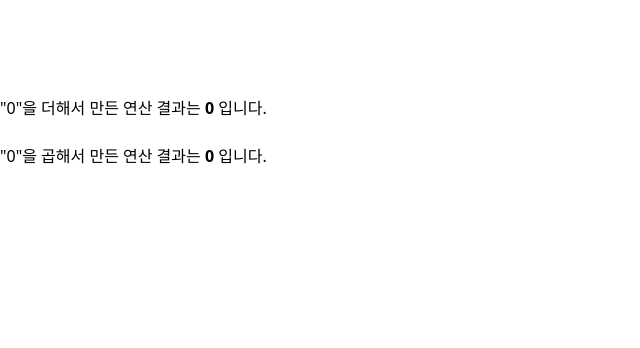
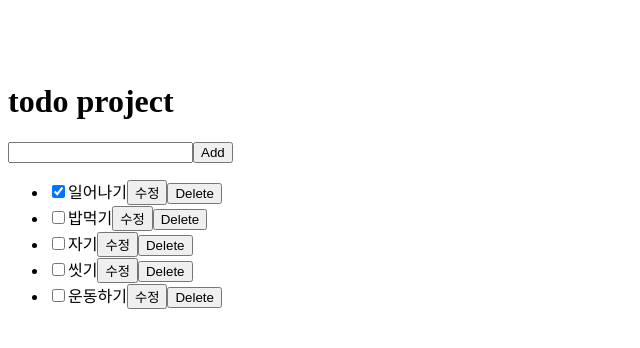
Before and after one commit to jsmin6330/react_studySm, a React (Vite) app: page / in a window 1280 px wide. Shown: the top 348 px of the page, without its empty margins (0-640 px from the left). Built offline with nearby package versions, Linux system fonts and the light colour scheme.

Commit message:
TodoList와 useState 1

```diff
--- a/src/App.jsx
+++ b/src/App.jsx
@@ -7,6 +7,7 @@ import { SelectBox } from "./samplePage/SelectBox.useState"
 import { Table } from "./samplePage/Table"
 import { HeavyJobComponent, HeavyJobComponent2, MemoHeavyJobComponent, MemoHeavyJobComponent2 } from "./samplePage/MemoComponent.react.Memo"
 import { useState, useMemo } from "react"
+import {TodoMain} from "./samplePage/TodoProject/TodoMain"
 
 function App() {
   const [plusNum, setPlusNum] = useState(0);
@@ -33,12 +34,14 @@ function App() {
       <ChildComponent title={"제목5"} content={"내용을 작성해요"}/> */}
 
 
-      <input type="number" onChange={(e) => setPlusNum(e.target.value)} />
+      {/* <input type="number" onChange={(e) => setPlusNum(e.target.value)} /> */}
       {/* <HeavyJobComponent num={Number(plusNum)} /> */}
-      <MemoHeavyJobComponent num = {Number(plusNum)} numObj = {memoNum}/>
-      <input type="number" onChange={(e) => setMultiNum(e.target.value)} />
+      {/* <MemoHeavyJobComponent num = {Number(plusNum)} numObj = {memoNum}/> */}
+      {/* <input type="number" onChange={(e) => setMultiNum(e.target.value)} /> */}
       {/* <HeavyJobComponent2 num={Number(multiNum)}/> */}
-      <MemoHeavyJobComponent2 num = {Number(multiNum)}/>
+      {/* <MemoHeavyJobComponent2 num = {Number(multiNum)}/> */}
+
+      <TodoMain/>
     </>
   )
 }
--- /dev/null
+++ b/src/common/todoData.js
@@ -0,0 +1,9 @@
+const todoData = [
+    { id: 0, text: '일어나기', done: true },
+    { id: 1, text: '밥먹기', done: false },
+    { id: 2, text: '자기', done: false },
+    { id: 3, text: '씻기', done: false },
+    { id: 4, text: '운동하기', done: false }
+];
+
+export default todoData;
--- a/src/index.css
+++ b/src/index.css
@@ -1,5 +1,3 @@
-@import "tailwindcss";
-
 table {
   border-collapse: collapse;
   width: 100%;
--- /dev/null
+++ b/src/samplePage/TodoProject/TodoAdd.jsx
@@ -0,0 +1,15 @@
+import { useState } from "react"
+
+export const TodoAdd = ({onAddTask}) => {
+    const [text, setText] = useState("");
+
+    return (
+        <>
+            <input value={ text } onChange={ e => setText(e.target.value) }/>
+            <button onClick={()=>{
+                setText('');
+                onAddTask(text);
+            }}>Add</button>
+        </>
+    )
+}
--- /dev/null
+++ b/src/samplePage/TodoProject/TodoList.jsx
@@ -0,0 +1,59 @@
+import { useState } from "react";
+
+export const TodoList = ({tasks, onChangeTask, onDeleteTask}) => {
+    return (
+        <ul>
+            {
+                tasks.map(task => (
+                    <li key={task.id}>
+                        <Task
+                            task = {task}
+                            onChange = {onChangeTask}
+                            onDelete = {onDeleteTask}
+                        />
+                    </li>
+                ))
+            }
+        </ul>
+    );
+}
+
+const Task = ({ task, onChange, onDelete}) => {
+    const [isEditing, setIsEditing] = useState(false);
+
+    return (
+        <label>
+            <input type = "checkbox"
+                checked = {task.done}
+                onChange={(e) => {
+                    onChange({
+                        ...task,
+                        done: e.target.checked
+                    })
+                }}
+            />
+            {
+                isEditing ?
+                    (<>
+                        <input value={task.text}
+                            onChange={(e) => {
+                                onChange({
+                                    ...task,
+                                    text: e.target.value
+                                })
+                            }}
+                        />
+                        <button onClick={() => setIsEditing(false)}>저장</button>
+                    </>)
+                :    (<>
+                        {task.text}
+                        <button onClick={() => setIsEditing(true)}>수정</button>
+                    </>)
+            }
+
+            <button onClick={() => onDelete(task.id)}>
+                Delete
+            </button>
+        </label>
+    );
+}
--- /dev/null
+++ b/src/samplePage/TodoProject/TodoMain.jsx
@@ -0,0 +1,39 @@
+import { useState } from "react"
+import todoData from "../../common/todoData"
+import { TodoAdd } from "./TodoAdd"
+import { TodoList } from "./TodoList"
+
+export const TodoMain = () => {
+    const [tasks, setTasks] = useState(todoData);
+    const handleAddTask = (text) => {
+        setTasks([...tasks, {
+            id: tasks.length++,
+            text: text,
+            done: false
+        }])
+    }
+    const handleChangeTask = (task) => {
+        setTasks(tasks.map(t => {
+            if(t.id === task.id){
+                return task
+            }else{
+                return t
+            }
+        }))
+    }
+    const handleDelete = (taskId) => {
+        setTasks(
+            tasks.filter(t => t.id != taskId)
+        )
+    }
+
+    return (
+        <>
+            <h1>todo project</h1>
+            <TodoAdd onAddTask={handleAddTask}/>
+            <TodoList tasks = {tasks}
+                onChangeTask = {handleChangeTask}
+                onDeleteTask = {handleDelete}/>
+        </>
+    )
+}
--- a/vite.config.js
+++ b/vite.config.js
@@ -1,9 +1,8 @@
 import { defineConfig } from 'vite'
 import react from '@vitejs/plugin-react'
-import tailwindcss from '@tailwindcss/vite'
 
 
 // https://vite.dev/config/
 export default defineConfig({
-  plugins: [react(), tailwindcss()],
+  plugins: [react()],
 })
```
